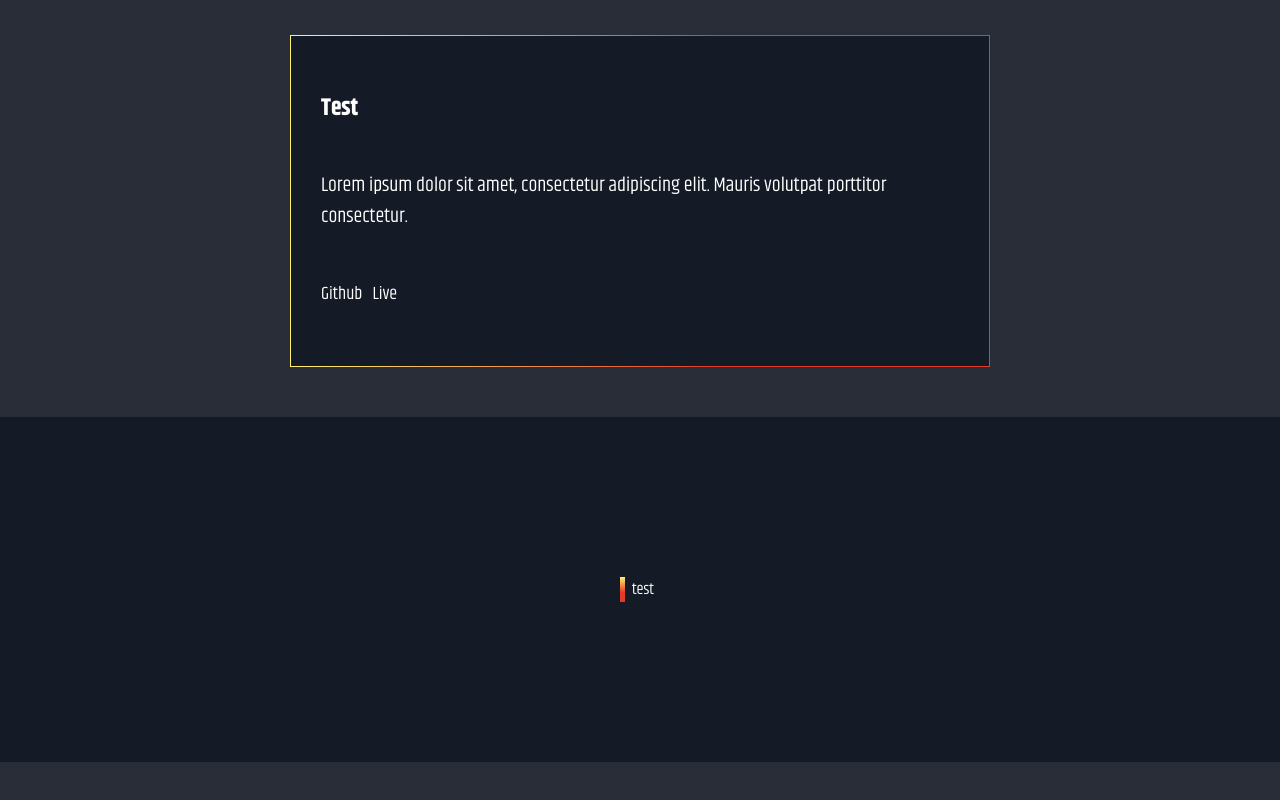
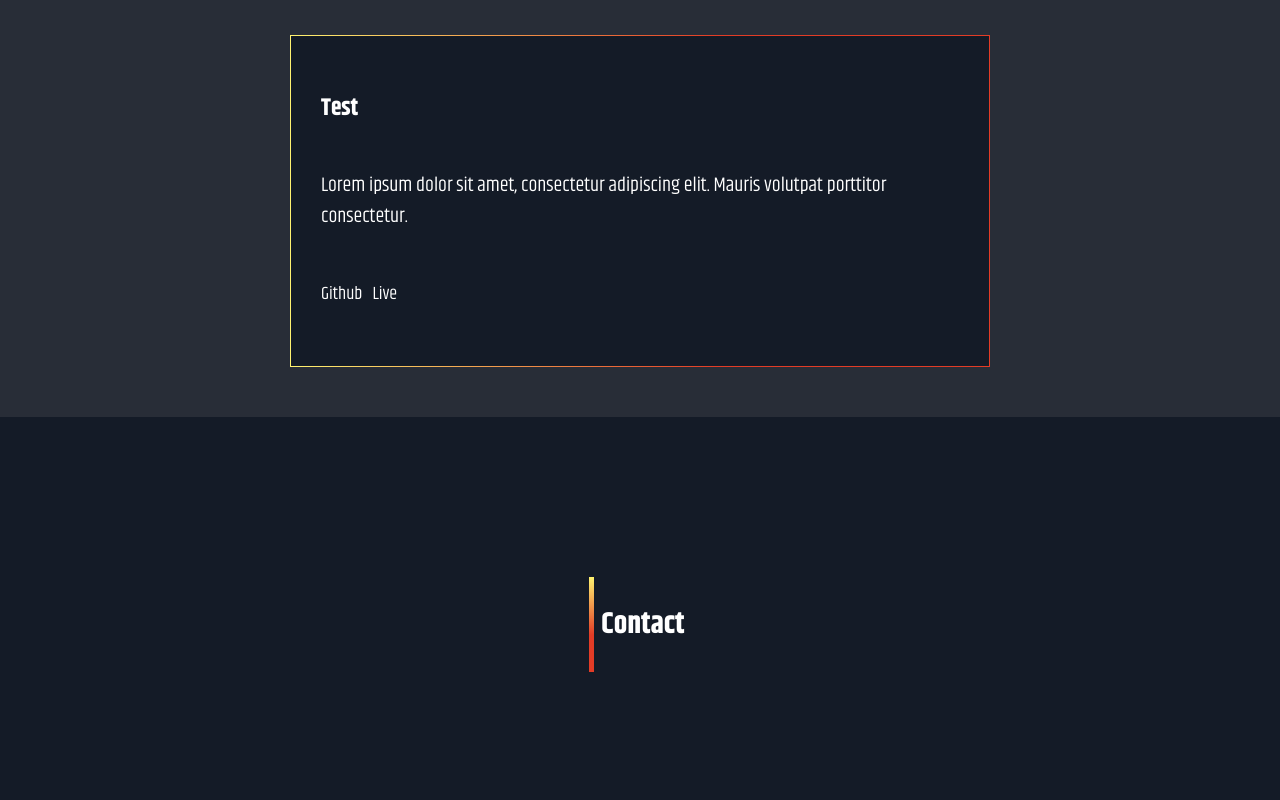
Before and after one commit to maksymilianMroz/maksymilianmroz.github.io, a React (Create React App) app: page / in a window 1280 px wide. Shown: the part 1713-2513 px from the top of the page. Before the commit the page ends 2475 px from the top, so only its background shows below. Built offline with nearby package versions, Linux system fonts and the light colour scheme.

Commit message:
small change to styles

```diff
--- a/src/components/LastSection/LastSection.js
+++ b/src/components/LastSection/LastSection.js
@@ -1,11 +1,11 @@
 import React from 'react';
 import classes from './LastSection.module.scss';
 
-const LastSection = () => {
+const LastSection = (props) => {
     return (
         <div className={classes.LastSection}>
             <div className={classes.section}>
-                test
+                <h2 className={classes.header}>{props.title}</h2>
             </div>
         </div>
     );
--- a/src/components/LastSection/LastSection.module.scss
+++ b/src/components/LastSection/LastSection.module.scss
@@ -7,6 +7,7 @@
     display: flex;
     justify-content: center;
     padding: 160px 0;
+}
 
 .section {
     position: relative;
@@ -25,6 +26,9 @@
         transition: all 0.3s ease-in-out;
     }
 }
+
+.header {
+    font-size: 30px;
 }
 
 @media screen and (min-width: 768px) {
--- a/src/components/Portfolio/Portfolio.module.scss
+++ b/src/components/Portfolio/Portfolio.module.scss
@@ -4,6 +4,7 @@
     background-color: $background-color-lighter;
     color: $basic-font-color;
     margin: 30px auto;
+}
 
 .section {
     position: relative;
@@ -24,7 +25,6 @@
     flex-direction: column;
     align-items: center;
 }
-}
 
 @media screen and (min-width: 768px) {
     .Portfolio {
--- a/src/components/Portfolio/PortfolioItem/PortfolioItem.module.scss
+++ b/src/components/Portfolio/PortfolioItem/PortfolioItem.module.scss
@@ -5,6 +5,7 @@
     margin: 20px 5px;
     max-width: 700px;
     width: 100%;
+}
 
 .infoContainer {
     padding: 30px;
@@ -41,4 +42,3 @@
 .live__link {
     color: #fff;
 }
-}
--- a/src/components/TextSection/TextSection.module.scss
+++ b/src/components/TextSection/TextSection.module.scss
@@ -6,6 +6,7 @@
     display: flex;
     justify-content: center;
     padding: 160px 0;
+}
 
 .section {
     position: relative;
@@ -14,7 +15,7 @@
 
     &::before {
         position: absolute;
-            left: -6px;
+        left: -4px;
         top: 0;
         display: inline-block;
         content: "";
@@ -92,7 +93,6 @@
     text-align: justify;
     font-weight: 100;
 }
-}
 
 @media screen and (min-width: 768px) {
     .TextSection {
```
Lines whose indentation alone changed are shown as unchanged.
